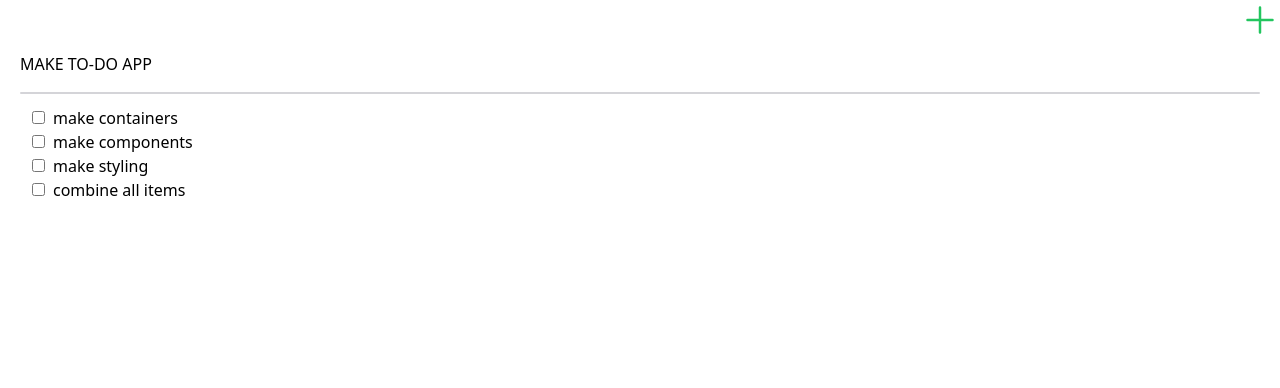
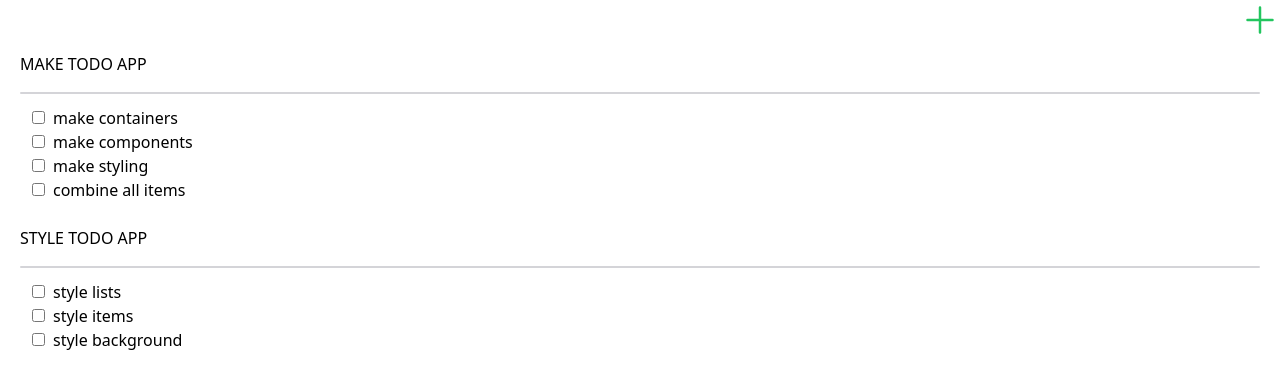
Before and after one commit to Justins45/Todo-App, a Vue app: page / in a window 1280 px wide. Shown: the top 388 px of the page. Built offline with nearby package versions, Linux system fonts and the light colour scheme.

Commit message:
add for loop for each todo groups items

```diff
--- a/src/assets/data.json
+++ b/src/assets/data.json
@@ -1,6 +1,6 @@
 [
   {
-    "id": 1,
+    "id": "1",
     "group_name": "make todo app",
     "data": [
       {
@@ -26,7 +26,7 @@
     ]
   },
   {
-    "id": 2,
+    "id": "2",
     "group_name": "Style todo app",
     "data": [
       {
--- a/src/components/ListGroup.vue
+++ b/src/components/ListGroup.vue
@@ -1,24 +1,24 @@
 <script setup lang="ts">
 import ListItem from '@/components/ListItem.vue'
 
-// TODO: add for each of list items
+const props = defineProps<{
+  id: string
+  group_name: string
+  data: Array<{
+    id: string
+    name: string
+    completed: boolean
+  }>
+}>()
 </script>
 <template>
-  <div class="px-5 py-3">
-    <!-- List title -->
-    <h2 class="h-10 uppercase">Make To-do app</h2>
+  <div class="px-5 py-3" :id="props.id">
+    <h2 class="h-10 uppercase">{{ props.group_name }}</h2>
     <div class="h-0.5 w-full rounded-xl bg-zinc-300"></div>
-    <!-- List container start -->
     <ul class="ml-3 mt-3 lowercase">
-      <!-- List items -->
-      <ListItem name="make CONTAINERS" id="item1" />
-      <!-- List items -->
-      <ListItem name="make components" id="item" />
-      <!-- List items -->
-      <ListItem name="make styling" id="item3" />
-      <!-- List items -->
-      <ListItem name="combine all items" id="item4" />
+      <li v-for="item in props.data" :key="item.id">
+        <ListItem :id="item.id" :name="item.name" :completed="item.completed" />
+      </li>
     </ul>
-    <!-- List containter end -->
   </div>
 </template>
--- a/src/components/ListItem.vue
+++ b/src/components/ListItem.vue
@@ -3,21 +3,19 @@ import { ref } from 'vue'
 
 const props = withDefaults(
   defineProps<{
-    checked?: boolean
+    completed: boolean
     name: string
     id: string
   }>(),
-  { checked: false },
+  { completed: false },
 )
 
-const checked = ref(props.checked)
+const checked = ref(props.completed)
 // TODO: add UUID for each list item
 </script>
 <template>
-  <li>
-    <input type="checkbox" :id="props.id" class="mr-2" v-model="checked" />
-    <label :for="props.id" :class="[checked ? 'underline' : '']">{{
-      props.name
-    }}</label>
-  </li>
+  <input type="checkbox" :id="props.id" class="mr-2" v-model="checked" />
+  <label :for="props.id" :class="[checked ? 'underline' : '']">{{
+    props.name
+  }}</label>
 </template>
--- a/src/pages/index.vue
+++ b/src/pages/index.vue
@@ -1,6 +1,8 @@
 <script setup lang="ts">
 import ListGroup from '@/components/ListGroup.vue'
 import { PlusIcon } from '@heroicons/vue/24/solid'
+
+import TodoData from '../assets/data.json'
 
 function runTest() {
   alert('test ran')
@@ -14,5 +16,7 @@ function runTest() {
       <PlusIcon class="h-10 w-10 text-green-500" />
     </button>
   </div>
-  <ListGroup />
+  <div v-for="data in TodoData" :key="data.id">
+    <ListGroup :id="data.id" :group_name="data.group_name" :data="data.data" />
+  </div>
 </template>
```
